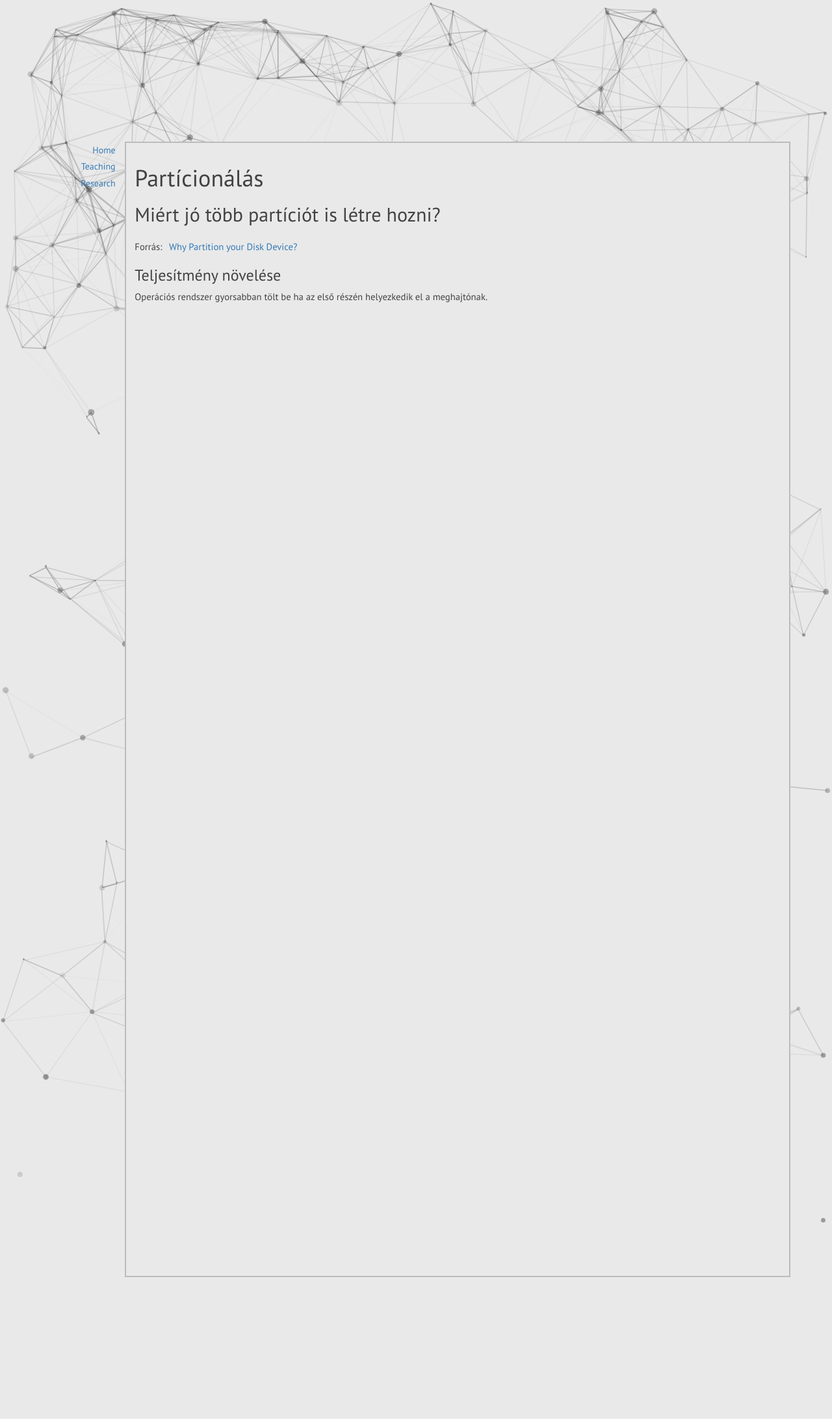
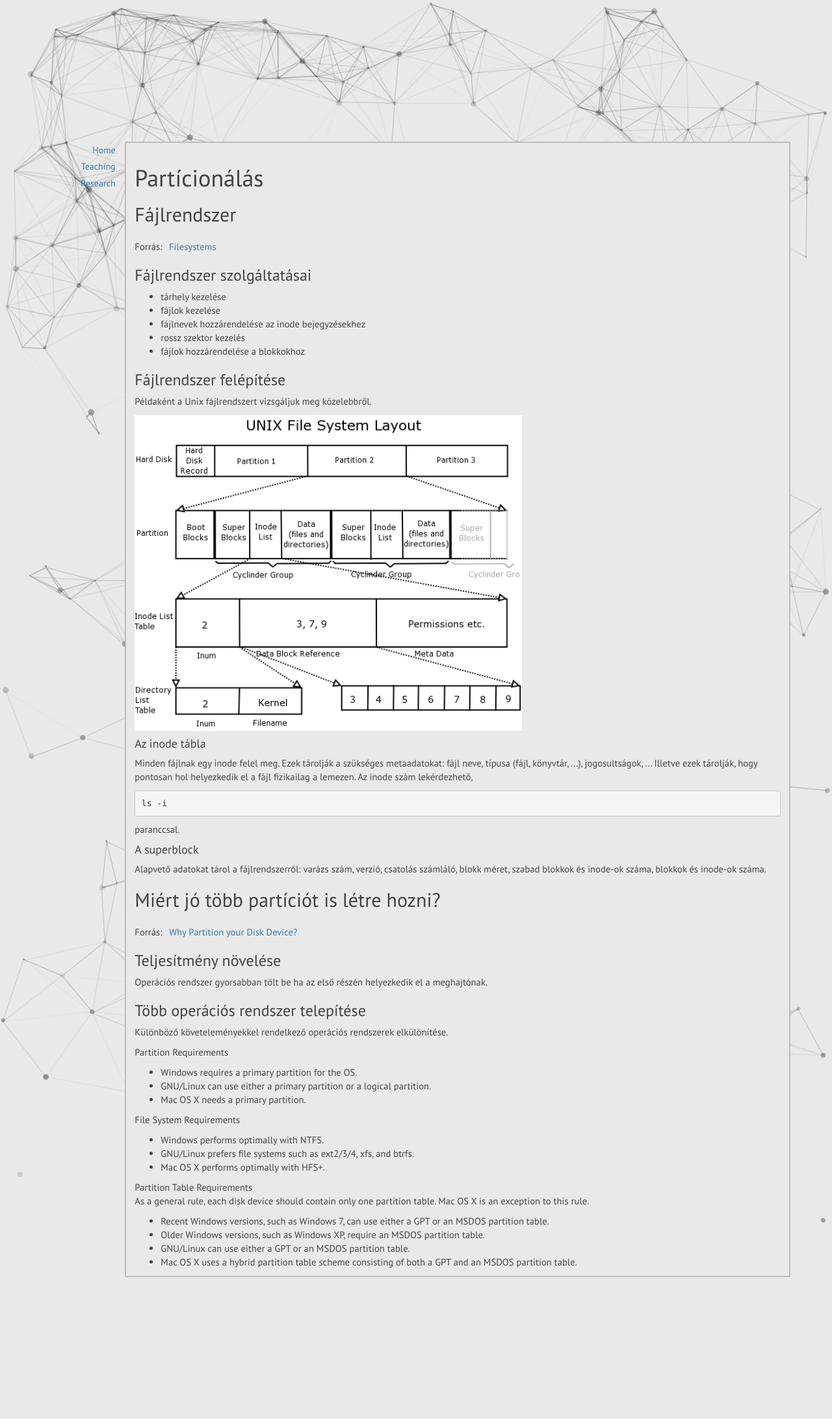
Before and after one commit to geryxyz/geryxyz, a Jekyll site: the page built from content/os-in-school/partition.html, in a window 1280 px wide. Shown: the whole page at 65% size. Built offline with Jekyll 4.4.1, drawn with Linux system fonts in a browser that asks for light colours; nearby versions of some CDN libraries; library files that are not in the unit come from our copies.

Commit message:
file system

```diff
--- a/content/os-in-school/history-of-os.html
+++ b/content/os-in-school/history-of-os.html
@@ -1,3 +1,4 @@
 ---
 layout: course
 ---
+<h1>Számítástechnika és operációs rendszerek története</h1>
--- a/content/os-in-school/partition.html
+++ b/content/os-in-school/partition.html
@@ -3,7 +3,59 @@ layout: course
 ---
 <h1>Partícionálás</h1>
 
+<h2>Fájlrendszer</h2>
+<p>Forrás: <a href="http://www.learnlinux.org.za/courses/build/internals/ch08s04.html">Filesystems</a>
+
+<h3>Fájlrendszer szolgáltatásai</h3>
+<ul>
+	<li>tárhely kezelése</li>
+	<li>fájlok kezelése</li>
+	<li>fájlnevek hozzárendelése az inode bejegyzésekhez</li>
+	<li>rossz szektor kezelés</li>
+	<li>fájlok hozzárendelése a blokkokhoz</li>
+</ul>
+
+<h3>Fájlrendszer felépítése</h3>
+<p>Példaként a Unix fájlrendszert vizsgáljuk meg közelebbről.</p>
+<img src="filesystem-layout.png" style="width: 60%"/>
+<h4>Az inode tábla</h4>
+<p>Minden fájlnak egy inode felel meg. Ezek tárolják a szükséges metaadatokat: fájl neve, típusa (fájl, könyvtár, ...), jogosultságok, ... Illetve ezek tárolják, hogy pontosan hol helyezkedik el a fájl fizikailag a lemezen. Az inode szám lekérdezhető, <pre>ls -i</pre> paranccsal.</p>
+<h4>A superblock</h4>
+<p>Alapvető adatokat tárol a fájlrendszerről: varázs szám, verzió, csatolás számláló, blokk méret, szabad blokkok és inode-ok száma, blokkok és inode-ok száma.</p>
+
 <h2>Miért jó több partíciót is létre hozni?</h2>
 <p>Forrás: <a href="https://gparted.org/why-partition.php">Why Partition your Disk Device?</a></p>
 <h3>Teljesítmény növelése</h3>
 <p>Operációs rendszer gyorsabban tölt be ha az első részén helyezkedik el a meghajtónak.</p>
+
+<h3>Több operációs rendszer telepítése</h3>
+<p>Különböző követeleményekkel rendelkező operációs rendszerek elkülönítése.</p>
+<p>Partition Requirements</p>
+<ul>
+	<li>Windows requires a primary partition for the OS.</li>
+	<li>GNU/Linux can use either a primary partition or a logical partition.</li>
+	<li>Mac OS X needs a primary partition.</li>
+</ul>
+<p>File System Requirements</p>
+<ul>
+	<li>Windows performs optimally with NTFS.</li>
+	<li>GNU/Linux prefers file systems such as ext2/3/4, xfs, and btrfs.</li>
+	<li>Mac OS X performs optimally with HFS+.</li>
+</ul>
+<p>Partition Table Requirements<br/>
+	As a general rule, each disk device should contain only one partition table.
+Mac OS X is an exception to this rule.</p>
+<ul>
+	<li>Recent Windows versions, such as Windows 7, can use either a GPT or an MSDOS partition table.</li>
+	<li>Older Windows versions, such as Windows XP, require an MSDOS partition table.</li>
+	<li>GNU/Linux can use either a GPT or an MSDOS partition table.</li>
+	<li>Mac OS X uses a hybrid partition table scheme consisting of both a GPT and an MSDOS partition table.</li>
+</ul>
+
+<h3>Adatok megosztása operációs rendszerek között</h3>
+<p>Nem minden operációs rendszer tud minden fájlrendszerről olvasni, ezért olyan fájlrendszert kell választani amit mindegyik támogat az adatok megosztása szempontjából. FAT32 és FAT16 általában jó választás erre a célrea.</p>
+
+<h3>Kisebb karbantartási költség és ritkább adatvesztés</h3>
+<p>Mind az operációs rendszer mind az adatok egymástól függetlenül kezelhetők. Biztonsági másolat készíthető, frissítés és operációs rendszer csere, az operációs rendszer esetleges meghibásodása esetén kisebb az adatvesztés kockázata.</p>
+
+<h3>A túl sok partíció kezelése költséges és összett</h3>
```
Also changed, not shown: content/os-in-school/filesystem-layout.png (added).
